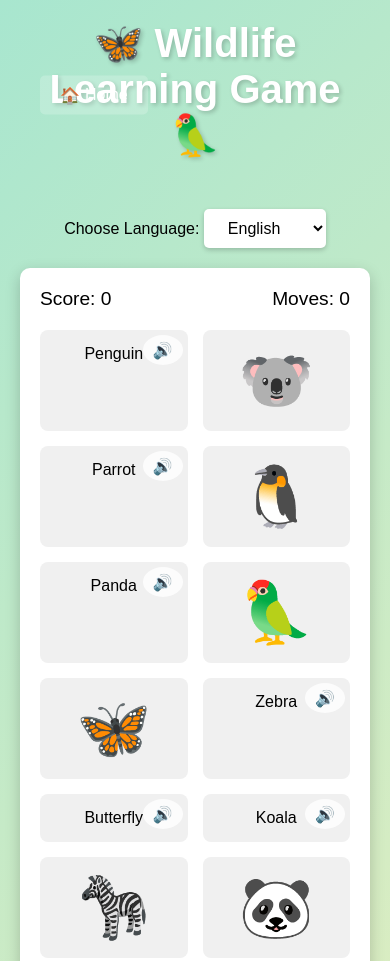
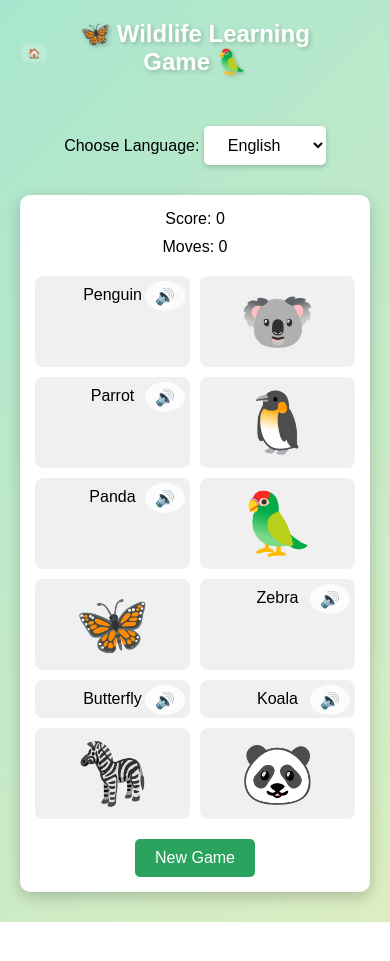
Before and after one commit to hamid19th/Wildlife-Learning-Game, a plain HTML site: page index.html in a window 390 px wide. Shown: the top 961 px of the page. After the commit the page ends 922 px from the top, so only its background shows below. Drawn offline with Linux system fonts and the light colour scheme.

Commit message:
Add files via upload

```diff
--- a/index.html
+++ b/index.html
@@ -31,11 +31,11 @@
 
         .home-button {
             position: absolute;
-            left: 20px;
+            left: 10px;
             top: 50%;
             transform: translateY(-50%);
-            padding: 10px 20px;
-            font-size: 16px;
+            padding: 8px 12px;
+            font-size: 14px;
             border-radius: 5px;
             border: none;
             background: rgba(255, 255, 255, 0.2);
@@ -45,7 +45,8 @@
             text-decoration: none;
             display: flex;
             align-items: center;
-            gap: 5px;
+            gap: 3px;
+            z-index: 10;
         }
 
         .home-button:hover {
@@ -251,12 +252,61 @@
             .cards-container {
                 grid-template-columns: repeat(2, 1fr);
             }
+
+            .home-button {
+                left: 5px;
+                padding: 6px 8px;
+                font-size: 12px;
+                gap: 2px;
+            }
+
+            .home-button span:last-child {
+                display: none;
+            }
+
+            h1 {
+                font-size: 1.8em;
+                padding: 0 50px;
+            }
+
+            .game-container {
+                padding: 15px;
+                margin: 10px;
+            }
+
+            .score-board {
+                font-size: 1em;
+                flex-direction: column;
+                gap: 10px;
+                text-align: center;
+            }
+        }
+
+        @media (max-width: 400px) {
+            .home-button {
+                left: 2px;
+                padding: 4px 6px;
+                font-size: 10px;
+            }
+
+            h1 {
+                font-size: 1.5em;
+                padding: 0 40px;
+            }
+
+            .cards-container {
+                gap: 10px;
+            }
+
+            .card {
+                padding: 10px;
+            }
         }
     </style>
 </head>
 <body>
     <header>
-        <a href=""https://gamezonebrowser.blogspot.com" class="home-button">
+        <a href="https://gamezonebrowser.blogspot.com/" class="home-button">
             <span>🏠</span>
             <span>Home</span>
         </a>
```
